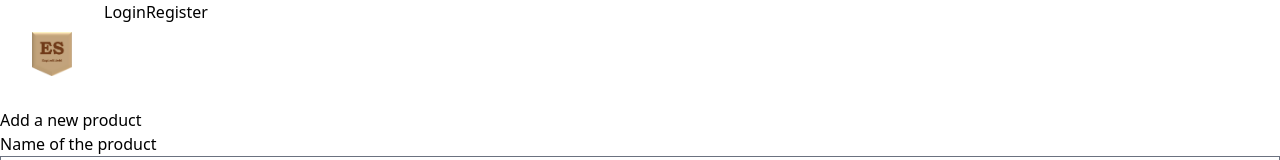
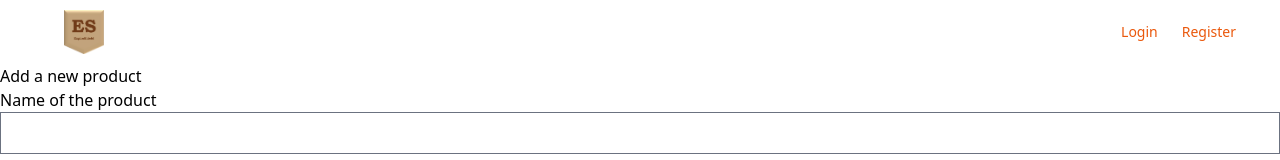
Before and after one commit to alenamosk/ExpiroShield, a Next.js app in the folder front/: page /add-new-product in a window 1280 px wide. Shown: the top 160 px of the page. Built offline with nearby package versions, Linux system fonts and the light colour scheme; no server answers.

Commit message:
applied styling to the NavBar

```diff
--- a/front/src/components/NavBar.tsx
+++ b/front/src/components/NavBar.tsx
@@ -21,25 +21,32 @@ const NavBar = () => {
   if (token === "noToken") {
     return (
       <>
-        <div className="primary-top">
-          <header className="primary-header">
-            <div>
-              <Link className="home" href="/">
-                <img src="Logo(1).png" className="logo"></img>
+        <div className="mx-auto max-w-7xl px-2 sm:px-6 lg:px-8">
+          <div className="relative flex h-16 items-center justify-between">
+            <div className="flex flex-1 items-center justify-center sm:items-stretch sm:justify-start">
+              <Link className="flex flex-shrink-0 items-center" href="/">
+                <img src="Logo(1).png " className="logo"></img>
               </Link>
             </div>
-          </header>
 
-          <nav>
-            <ul className="primary-navigation">
-              <Link className="login" href="/login">
+            <div className="flex space-x-4">
+              <a
+                href="/login"
+                className="text-orange-600 hover:bg-orange-900 hover:text-white rounded-md px-3 py-2 text-sm font-medium"
+              >
                 Login
-              </Link>
-              <Link className="register" href="/register">
+              </a>
+            </div>
+
+            <div className="flex space-x-4">
+              <a
+                href="/register"
+                className="text-orange-600 hover:bg-orange-900 hover:text-white rounded-md px-3 py-2 text-sm font-medium"
+              >
                 Register
-              </Link>
-            </ul>
-          </nav>
+              </a>
+            </div>
+          </div>
         </div>
       </>
     );
@@ -48,24 +55,45 @@ const NavBar = () => {
   if (token === "hasToken") {
     return (
       <>
-        <div className="primary-top">
-          <header className="primary-header">
-            <div>
-              <Link className="home" href="/">
-                <img src="Logo(1).png" className="logo"></img>
-              </Link>
+        <div className="mx-auto max-w-7xl px-2 sm:px-6 lg:px-8">
+          <div className="relative flex h-16 items-center justify-between">
+            <div className="flex flex-1 items-center justify-center sm:items-stretch sm:justify-start">
+              <div className="flex flex-shrink-0 items-center">
+                <img className="h-8 w-auto" src="Logo(1).png" alt="logo" />
+              </div>
             </div>
-          </header>
 
-          <Link href="/add-new-product">
-            <button>Add new product</button>
-          </Link>
-          <Link href="/main">
-            <button>My products page</button>
-          </Link>
-          <button className="button" onClick={handleLogout}>
-            Log Out
-          </button>
+            <div className="hidden sm:ml-6 sm:block">
+              <div className="flex space-x-4">
+                <a
+                  href="/add-new-product"
+                  className="text-orange-600 hover:bg-orange-900 hover:text-white rounded-md px-3 py-2 text-sm font-medium"
+                >
+                  Add new product
+                </a>
+              </div>
+            </div>
+
+            <div className="hidden sm:ml-6 sm:block">
+              <div className="flex space-x-4">
+                <a
+                  href="/main"
+                  className="text-orange-600 hover:bg-orange-900 hover:text-white rounded-md px-3 py-2 text-sm font-medium"
+                >
+                  My products page
+                </a>
+              </div>
+            </div>
+
+            <div className="flex space-x-4 sm:ml-6">
+              <button
+                className=" bg-orange-700 text-white rounded-md px-3 py-2 text-sm font-medium"
+                onClick={handleLogout}
+              >
+                Log Out
+              </button>
+            </div>
+          </div>
         </div>
       </>
     );
```
